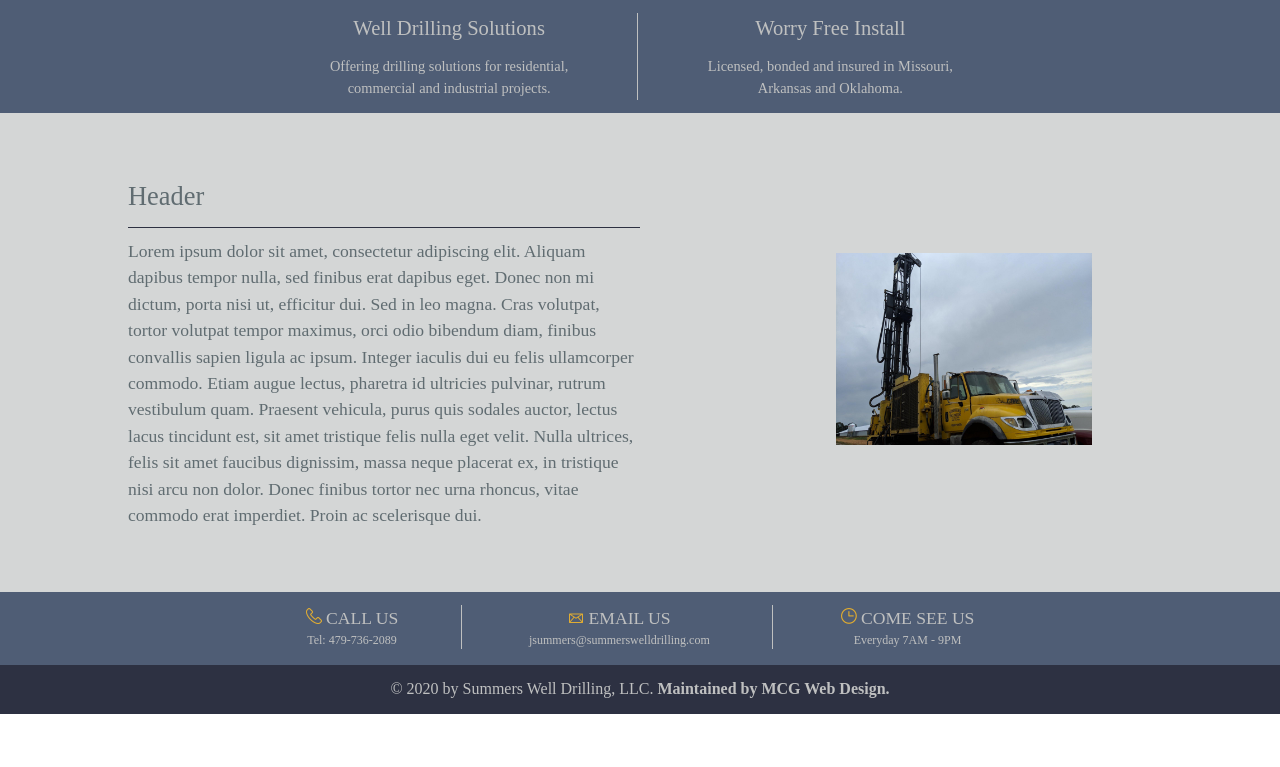
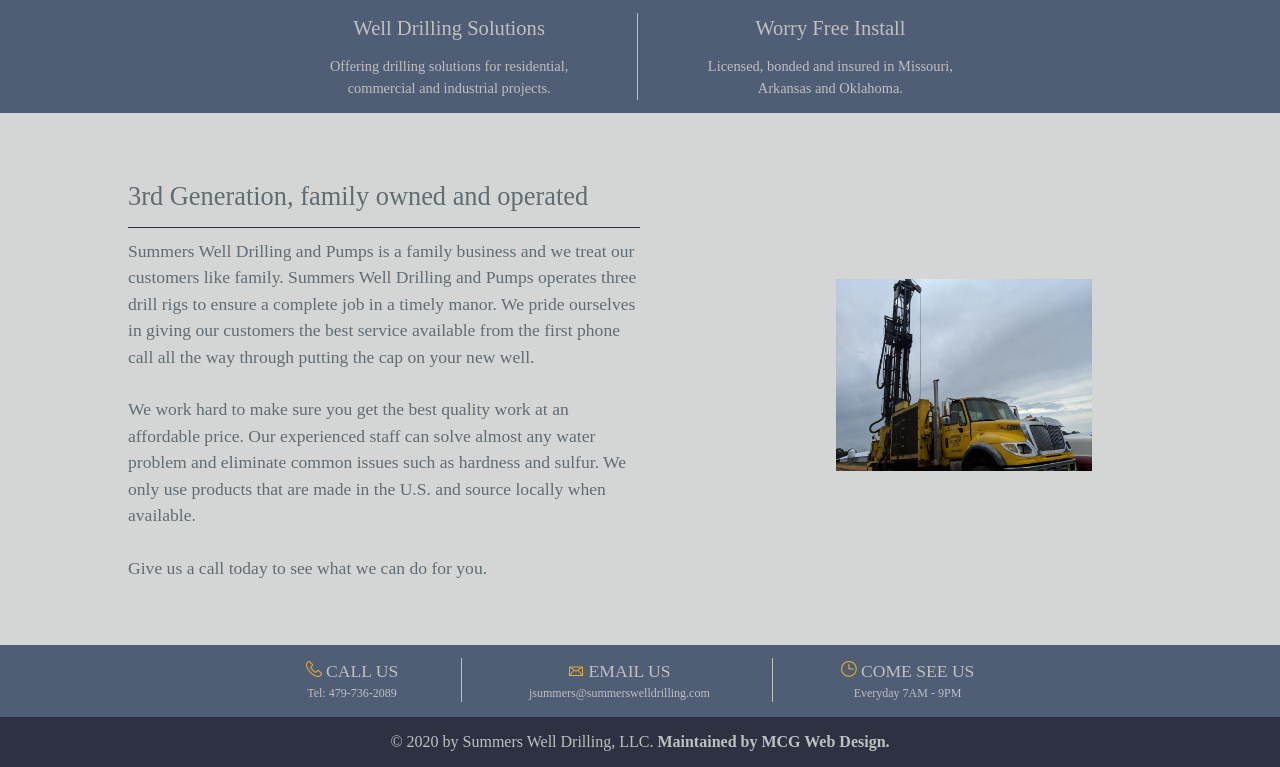
Before and after one commit to jamess999888/SummersDrilling, a Jekyll site: the page built from index.md, in a window 1280 px wide. Shown: the part 622-1389 px from the top of the page. Built offline with Jekyll 4.4.1, drawn with Linux system fonts in a browser that asks for light colours; our own code applies the rules of GitHub Pages for plain Markdown files; before the commit the page ends 1336 px from its top, so only the background shows below that.

Commit message:
adding text to the home page about us section

```diff
--- a/index.md
+++ b/index.md
@@ -45,10 +45,13 @@
 <div class="content">
 	<div class="content-left">
 		<div class="content-left-header">
-			<h2>Header</h2>
+			<h2>3rd Generation, family owned and operated</h2>
 		</div>
 		<div class="content-left-body">
-			Lorem ipsum dolor sit amet, consectetur adipiscing elit. Aliquam dapibus tempor nulla, sed finibus erat dapibus eget. Donec non mi dictum, porta nisi ut, efficitur dui. Sed in leo magna. Cras volutpat, tortor volutpat tempor maximus, orci odio bibendum diam, finibus convallis sapien ligula ac ipsum. Integer iaculis dui eu felis ullamcorper commodo. Etiam augue lectus, pharetra id ultricies pulvinar, rutrum vestibulum quam. Praesent vehicula, purus quis sodales auctor, lectus lacus tincidunt est, sit amet tristique felis nulla eget velit. Nulla ultrices, felis sit amet faucibus dignissim, massa neque placerat ex, in tristique nisi arcu non dolor. Donec finibus tortor nec urna rhoncus, vitae commodo erat imperdiet. Proin ac scelerisque dui.
+			Summers Well Drilling and Pumps is a family business and we treat our customers like family.
+			Summers Well Drilling and Pumps operates three drill rigs to ensure a complete job in a timely manor. We pride ourselves in giving our customers the best service available from the first phone call all the way through putting the cap on your new well.<br /><br />
+			We work hard to make sure you get the best quality work at an affordable price. Our experienced staff can solve almost any water problem and eliminate common issues such as hardness and sulfur. We only use products that are made in the U.S. and source locally when available.<br /> <br />
+			Give us a call today to see what we can do for you.
 		</div>
 	</div>
 	<div class="content-right">
```
